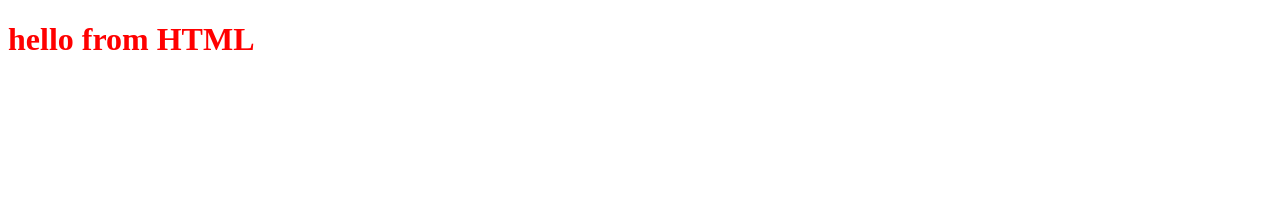
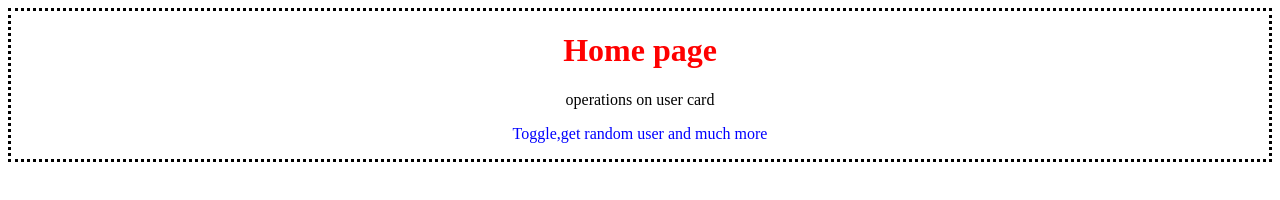
Before and after one commit to 24wh1a05g4/Auto-suggest, a website: page frontend/index.html in a window 1280 px wide. Drawn offline with Linux system fonts and the light colour scheme.

Commit message:
new changes

```diff
--- a/frontend/index.css
+++ b/frontend/index.css
@@ -1,3 +1,21 @@
 h1{
     color: red;
 }
+
+#home-intro{
+    text-align: center;
+
+   /* border: 3px;
+    border-color: black;
+    border-style: solid;*/
+    border: 3px dotted black;
+
+}
+#home-intro :hover{
+   background-color: green;
+}
+#p1{
+    text-align: center;
+
+    color: blue;
+}
--- a/frontend/index.html
+++ b/frontend/index.html
@@ -7,7 +7,11 @@
     <link rel="stylesheet" href="index.css">
 </head>
 <body>
-    <h1> hello from HTML</h1>
+    <div id ="home-intro">
+    <h1> Home page</h1>
+    <p> operations on user card</p>
+    <p id="p1"> Toggle,get random user and much more</p>
     <script src="index.js"></script>
+    </div>
 </body>
 </html>
```
